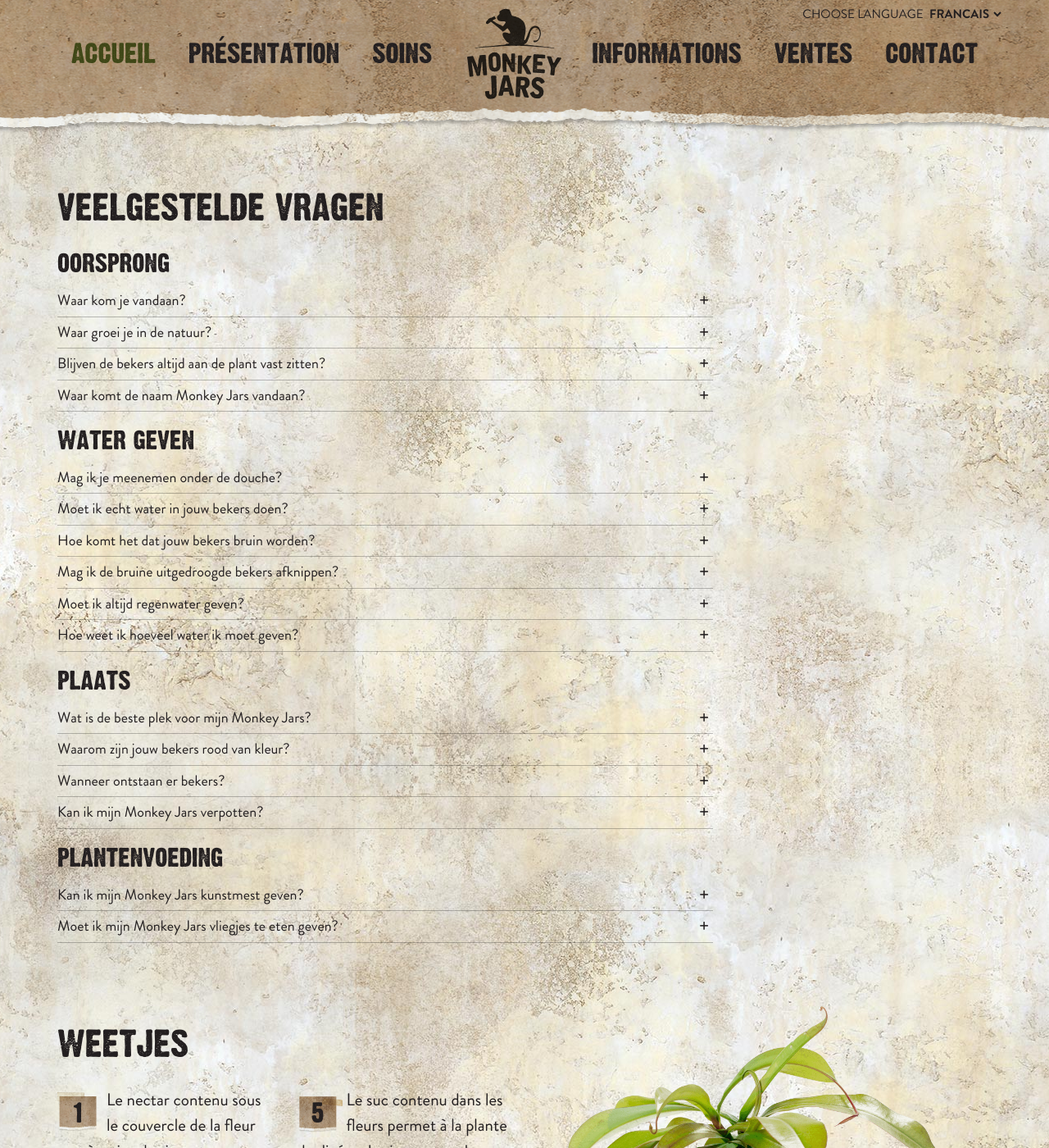
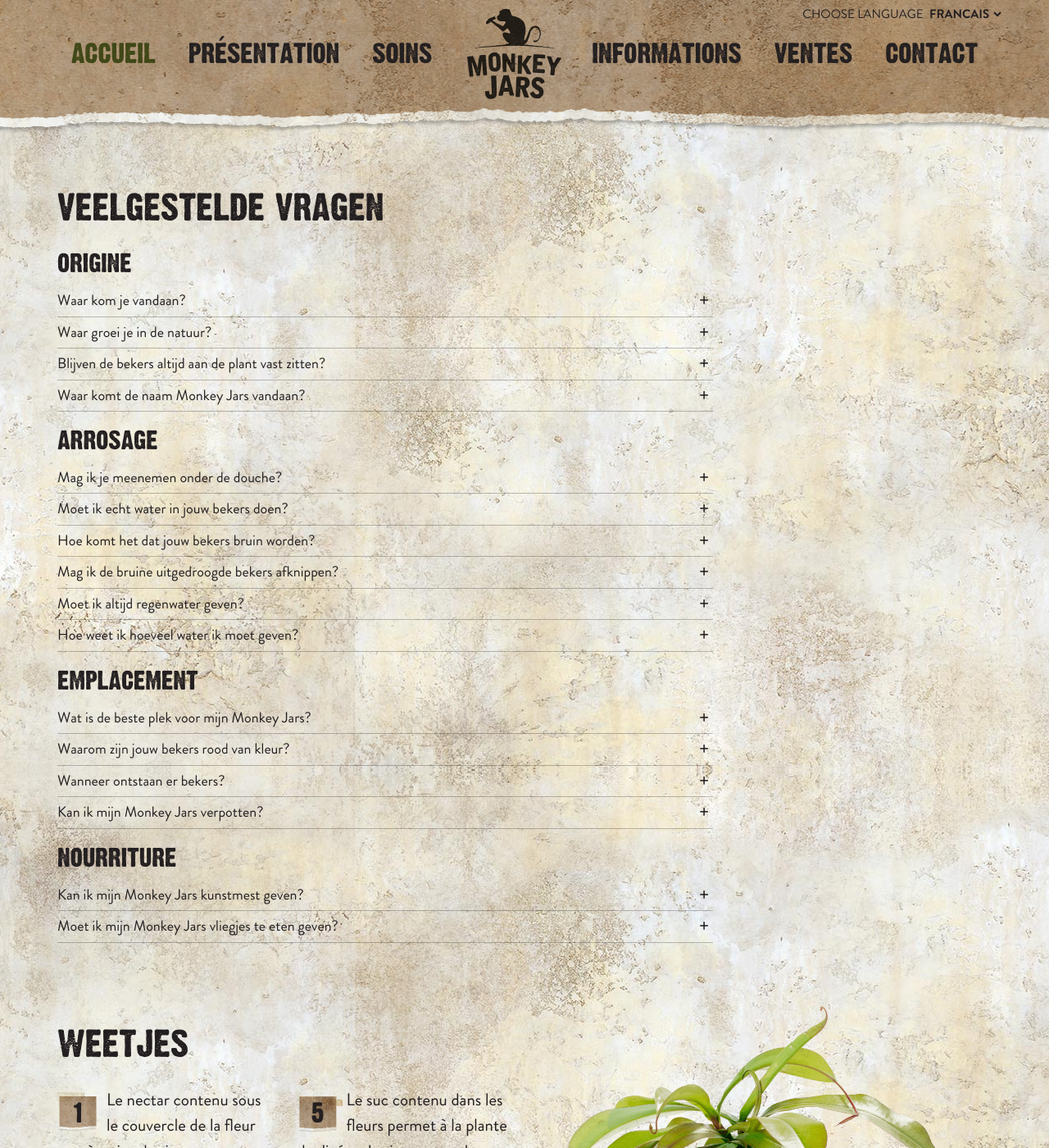
Before and after one commit to jhvanderschee/monkeyjars_fr, a Jekyll site: the page built from informations/index.md, in a window 1280 px wide and 1400 px high. Shown: the whole window at 82% size. Built offline with Jekyll 4.4.1, drawn with Linux system fonts in a browser that asks for light colours.

Commit message:
Update Guus

```diff
--- a/_includes/contactinfo.html
+++ b/_includes/contactinfo.html
@@ -3,5 +3,6 @@
 Aalsmeerderweg 669	<br />
 11435 EK, Rijsenhout	<br />
 (+31) 0297 - 322 641<br />
+les Pays-Bas <br />
 <a href="mailto:jmplants@jmplants.nl" target="_blank">jmplants@jmplants.nl</a><br />
 <a href="http://www.jmplants.nl" target="_blank">www.jmplants.nl</a></div>
--- a/_layouts/weetjes.html
+++ b/_layouts/weetjes.html
@@ -13,13 +13,13 @@
       <div id="faq" class="light">
         <div class="container  text-left">
           <h2 class="post-title">Veelgestelde Vragen</h2>
-          <h3>Oorsprong</h3>
+          <h3>Origine</h3>
           {% include accordion.html content= page.oorsprong  title="Oorsprong" %}
-          <h3>Water geven</h3>
+          <h3>Arrosage</h3>
           {% include accordion.html content= page.water_geven  title="Water geven" %}
-          <h3>Plaats</h3>
+          <h3>Emplacement</h3>
           {% include accordion.html content= page.plaats  title="Plaats" %}
-          <h3>Plantenvoeding</h3>
+          <h3>Nourriture</h3>
           {% include accordion.html content= page.plantenvoeding  title="Plantenvoeding" %}
         </div>
       </div>
```
